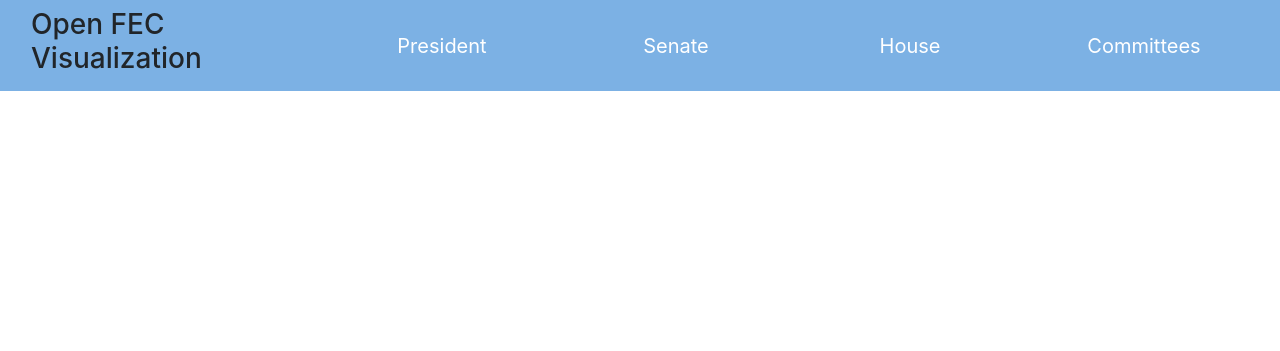
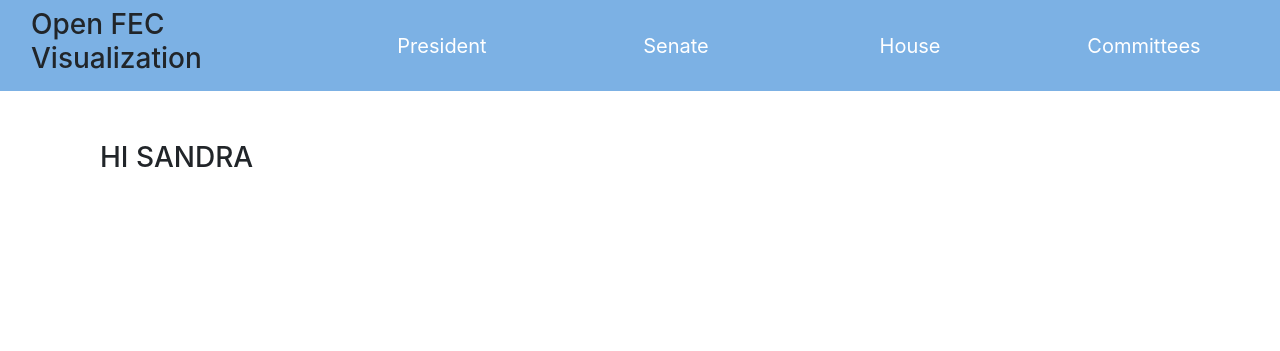
Before and after one commit to syanh7/OpenFEC, a Flask app: page / in a window 1280 px wide. Shown: the top 351 px of the page. Run offline with Flask 2, Linux system fonts and the light colour scheme.

Commit message:
dumb message to sandra

```diff
--- a/templates/index.html
+++ b/templates/index.html
@@ -29,7 +29,7 @@
     </section>
 
     <section class="container" id = "description">
-        <h3 class="col-12"></h3>
+        <h3 class="col-12">HI SANDRA</h3>
     </section>
 
     <section class="hidden container" id = "select-state-senate" >
```
